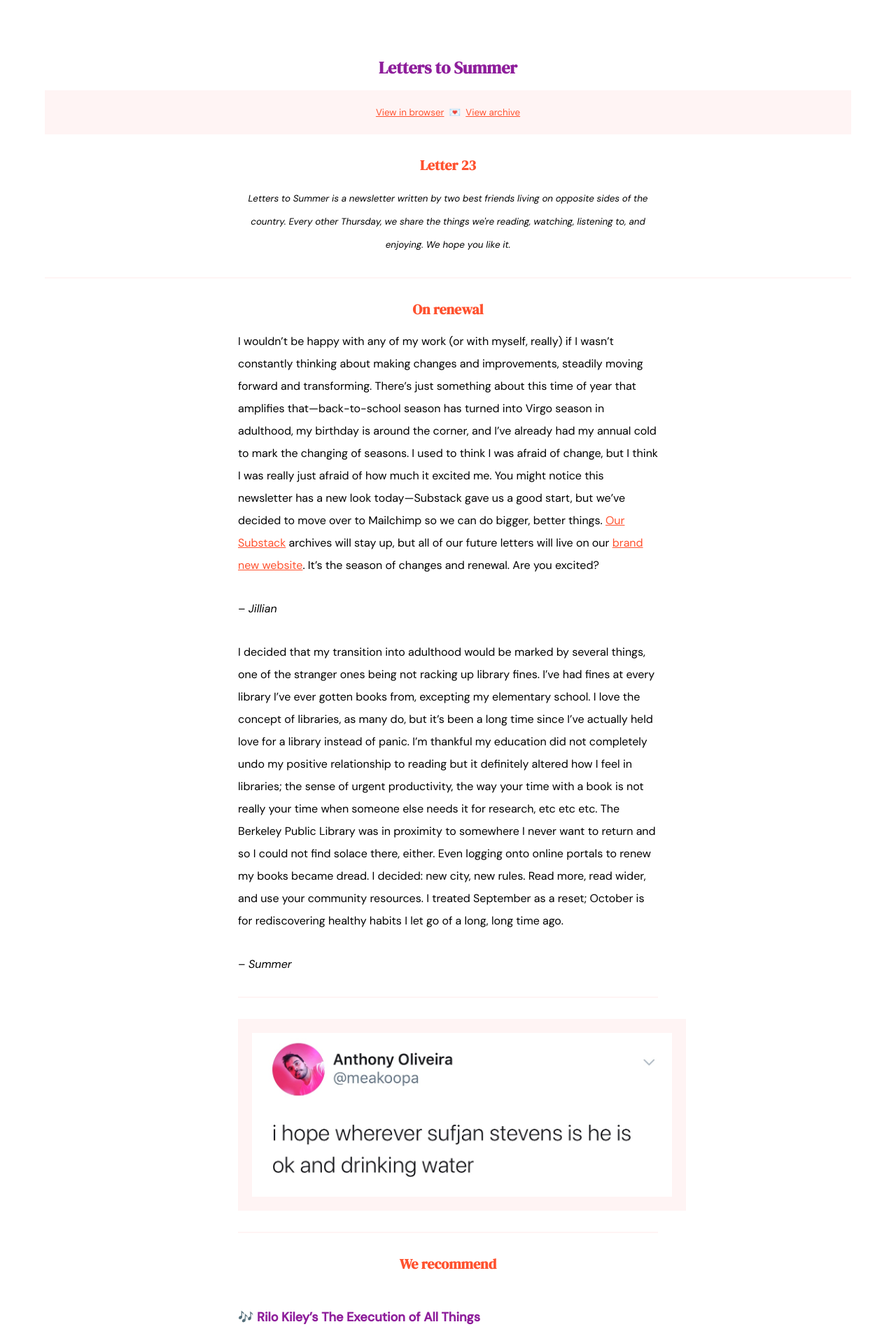
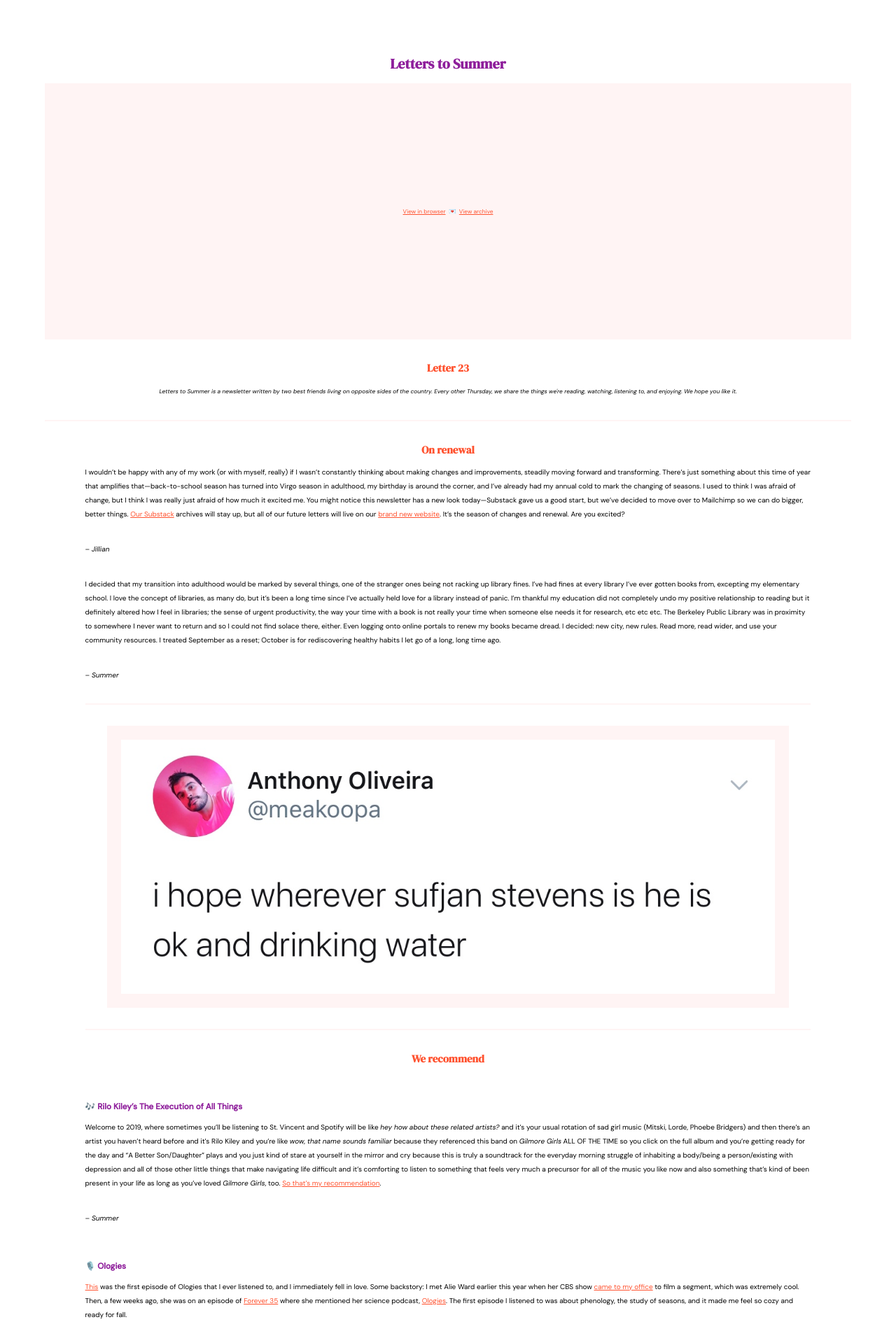
Before and after one commit to jilliangmeehan/letters-to-summer, a Jekyll site: the page built from emails/23.md, in a window 1280 px wide. Shown: the top 1919 px of the page at 70% size. Built offline with Jekyll 4.4.1, drawn with Linux system fonts in a browser that asks for light colours.

Commit message:
Update email.html

```diff
--- a/_layouts/email.html
+++ b/_layouts/email.html
@@ -14,24 +14,22 @@
       body {
         margin: 0 auto;
         padding: 5%;
+        font-size: 62.5%;
         text-align: center;
       }
 
       h1 {
         font-family: 'DM Serif Display', Georgia, serif;
-        font-size: 24px;
         color: #8E1E9B;
       }
 
       h2 {
         font-family: 'DM Serif Display', Georgia, serif;
-        font-size: 20px;
         color: #FF522F;
       }
 
       h3 {
         font-family: 'DM Sans', Georgia, sans-serif;
-        font-size: 18px;
         color: #8E1E9B;
         margin-top: 50px;
         text-align: left;
@@ -39,7 +37,6 @@
 
       p {
         font-family: 'DM Sans', Helvetica, sans-serif;
-        font-size: 16px;
         line-height: 200%;
         margin: 10px auto 30px auto;
         text-align: left;
@@ -60,18 +57,18 @@
         border: 20px solid #FFF4F4;
         margin: 0 auto;
         text-align: center;
-        max-width: 600px;
+        max-width: 90%;
       }
 
       .pink {
         background-color: #FFF4F4;
-        padding: 15px;
+        padding: 15%;
         text-align: center;
       }
 
       .content {
         margin: 0 auto;
-        max-width: 600px;
+        max-width: 90%;
       }
 
       .centered {
```
